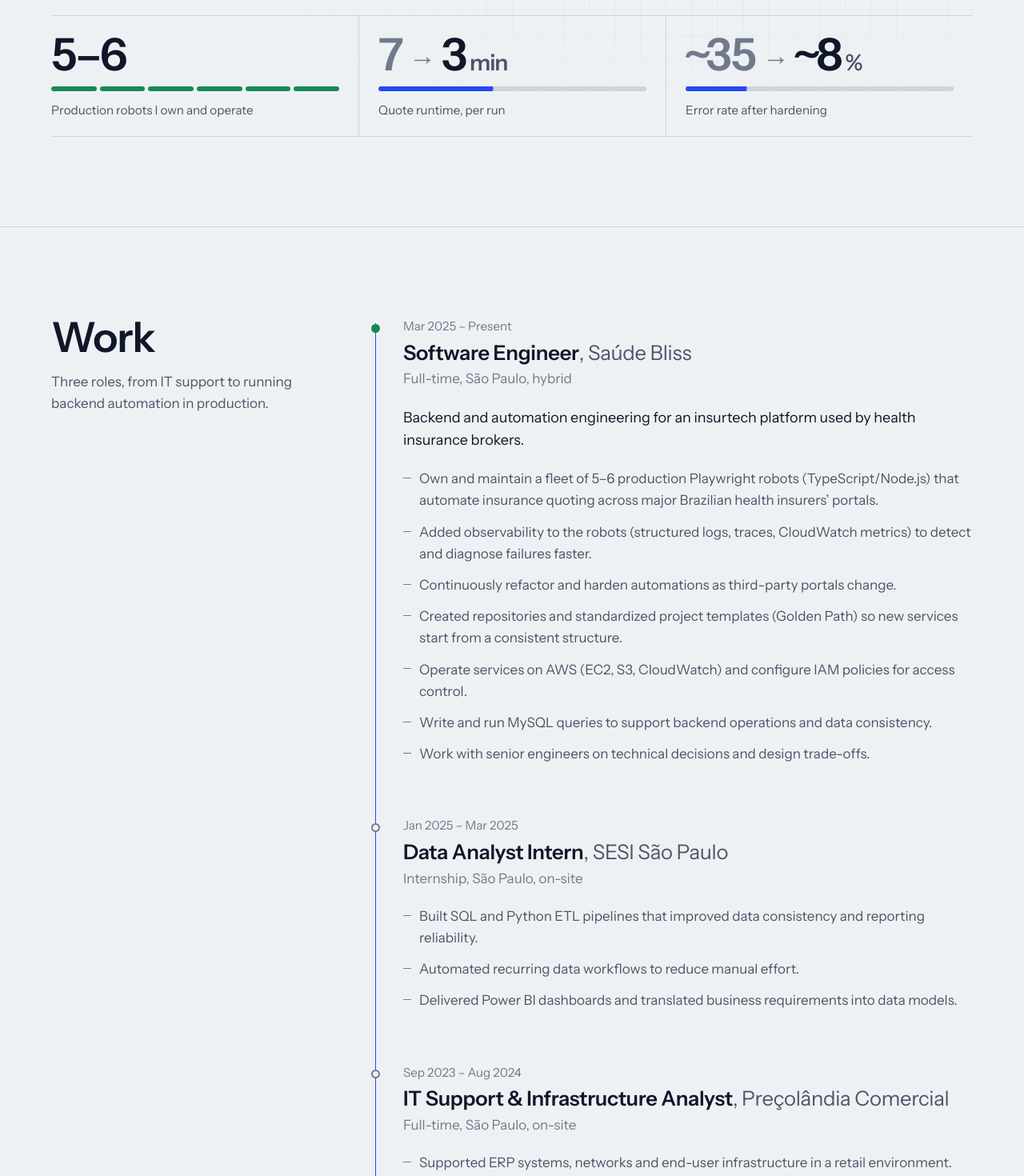
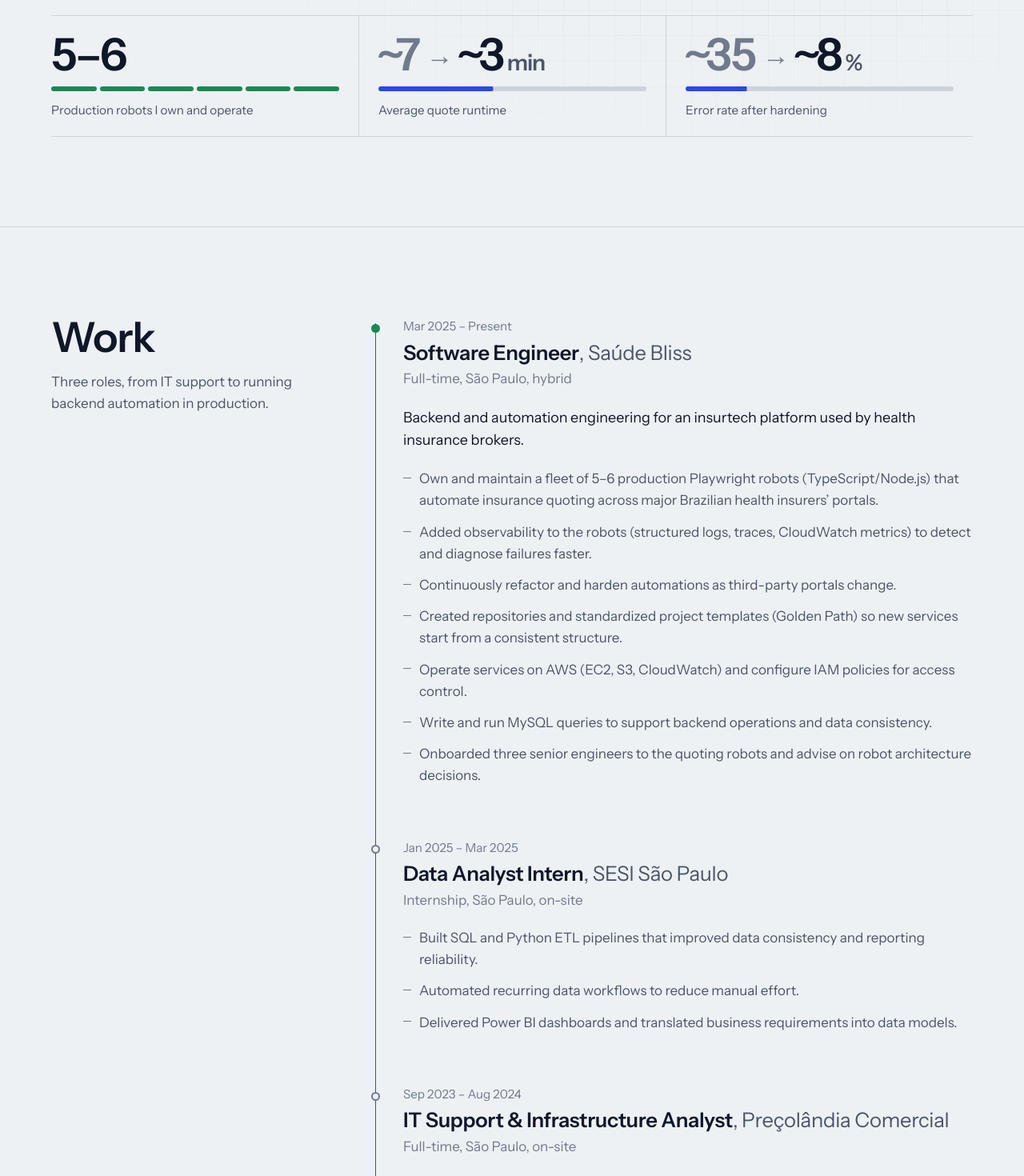
Before and after one commit to Passetti-cmd/erick-portfolio, a React (Vite) app: page / in a window 1280 px wide. Shown: the part 820-2290 px from the top of the page at 80% size. Built offline with nearby package versions, Linux system fonts and the light colour scheme.

Commit message:
feat: uptade html site portfolio

```diff
--- a/src/content/profile.ts
+++ b/src/content/profile.ts
@@ -35,14 +35,13 @@ export type Metric = {
 
 export const metrics: Metric[] = [
   { label: "Production robots I own and operate", after: 6, unit: "", display: "5–6" },
-  { label: "Quote runtime, per run", before: 7, after: 3, unit: "min" },
+  { label: "Average quote runtime", before: 7, after: 3, unit: "min", approx: true },
   { label: "Error rate after hardening", before: 35, after: 8, unit: "%", approx: true },
 ];
 
 export const about = [
   "I build and operate automation-heavy backend systems in production with Node.js, TypeScript and Python.",
-  "Today I own a fleet of 5–6 Playwright robots that integrate with the portals of major Brazilian health insurers to automate quoting for insurance brokers. I keep them reliable with structured logging, traces and monitoring on AWS (EC2, S3, CloudWatch), and I maintain the repositories, project templates (our “Golden Path”) and deployment workflows around them. I write MySQL daily and configure the IAM policies for the services I run.",
-  "The work I enjoy most is the kind where you can watch a system run and make it better: designing APIs, hardening integrations against third-party systems that change without notice, and adding observability so failures are found and fixed fast.",
+  "I like problems where the system I depend on keeps changing under me: third-party portals, flaky networks, moving selectors. My approach is to make failures visible first (logs, traces, metrics), then make them boring (retries, idempotency, clear runbooks).",
   "I lived and studied in Orlando, FL (2017–2019), so I work comfortably in English and in US-style teams. I’m finishing an associate’s degree in Systems Analysis and Development (December 2026).",
 ];
 
@@ -106,7 +105,7 @@ export const experience: ExperienceItem[] = [
       "Created repositories and standardized project templates (Golden Path) so new services start from a consistent structure.",
       "Operate services on AWS (EC2, S3, CloudWatch) and configure IAM policies for access control.",
       "Write and run MySQL queries to support backend operations and data consistency.",
-      "Work with senior engineers on technical decisions and design trade-offs.",
+      "Onboarded three senior engineers to the quoting robots and advise on robot architecture decisions.",
     ],
   },
   {
--- a/src/content/projects.ts
+++ b/src/content/projects.ts
@@ -103,7 +103,7 @@ export const projects: Project[] = [
     title: "Public Tender Radar",
     tagline: "Finds Brazilian public tenders and scores how well each fits a company.",
     description:
-      "Backend for a procurement platform that helps companies discover public tenders in Brazil: Playwright scraping across multiple portals, keyword matching and ML-based adherence scoring, served through a FastAPI REST API on MySQL.",
+      "Backend for a procurement platform that helps companies discover public tenders in Brazil: Playwright scraping across multiple portals, keyword-based adherence scoring, served through a FastAPI REST API on MySQL.",
     kind: "Personal project",
     topics: ["Web scraping", "Matching", "Multi-tenant"],
     stack: ["Python", "FastAPI", "SQLAlchemy", "MySQL", "Playwright", "JWT"],
--- a/src/content/pt.ts
+++ b/src/content/pt.ts
@@ -17,14 +17,13 @@ export const summaryPt =
 
 export const metricsPt: Metric[] = [
   { label: "Robôs em produção sob minha responsabilidade", after: 6, unit: "", display: "5–6" },
-  { label: "Tempo de cotação, por execução", before: 7, after: 3, unit: "min" },
-  { label: "Taxa de erro depois do hardening", before: 35, after: 8, unit: "%", approx: true },
+  { label: "Tempo médio de cotação", before: 7, after: 3, unit: "min", approx: true },
+  { label: "Taxa de erro depois das minhas correções", before: 35, after: 8, unit: "%", approx: true },
 ];
 
 export const aboutPt = [
   "Construo e opero sistemas backend com muita automação, em produção, usando Node.js, TypeScript e Python.",
-  "Hoje sou responsável por uma frota de 5–6 robôs Playwright que se integram aos portais das principais operadoras de saúde do Brasil para automatizar cotações para corretores. Mantenho esses robôs confiáveis com logs estruturados, traces e monitoramento na AWS (EC2, S3, CloudWatch), e cuido dos repositórios, dos templates de projeto (o nosso “Golden Path”) e dos fluxos de deploy em volta deles. Escrevo MySQL todo dia e configuro as políticas de IAM dos serviços que opero.",
-  "O trabalho de que mais gosto é aquele em que dá para ver o sistema rodando e melhorá-lo: desenhar APIs, deixar integrações resistentes a sistemas de terceiros que mudam sem aviso e adicionar observabilidade para que falhas sejam encontradas e corrigidas rápido.",
+  "Gosto de problemas em que o sistema do qual dependo muda o tempo todo: portais de terceiros, redes instáveis, seletores que mudam. Minha abordagem é primeiro deixar as falhas visíveis (logs, traces, métricas) e depois torná-las rotina (retries, idempotência, runbooks claros).",
   "Morei e estudei em Orlando, FL (2017–2019), então trabalho com tranquilidade em inglês e em times no estilo americano. Estou terminando o tecnólogo em Análise e Desenvolvimento de Sistemas (dezembro de 2026).",
 ];
 
@@ -59,7 +58,7 @@ export const experiencePt: ExperienceItem[] = [
       "Criei repositórios e templates de projeto padronizados (Golden Path) para que novos serviços comecem com uma estrutura consistente.",
       "Opero serviços na AWS (EC2, S3, CloudWatch) e configuro políticas de IAM para controle de acesso.",
       "Escrevo e executo queries MySQL para apoiar as operações de backend e a consistência dos dados.",
-      "Trabalho com engenheiros seniores em decisões técnicas e trade-offs de design.",
+      "Fiz o onboarding de três engenheiros seniores nos robôs de cotação e sou consultado nas decisões de arquitetura dos robôs.",
     ],
   },
   {
@@ -216,7 +215,7 @@ const projectTextPt: Record<string, ProjectText> = {
     title: "Public Tender Radar",
     tagline: "Encontra licitações públicas e calcula o quanto cada uma combina com a empresa.",
     description:
-      "Backend de uma plataforma de licitações que ajuda empresas a descobrir editais públicos no Brasil: scraping com Playwright em vários portais, matching por palavras-chave e score de aderência com ML, servido por uma API REST em FastAPI sobre MySQL.",
+      "Backend de uma plataforma de licitações que ajuda empresas a descobrir editais públicos no Brasil: scraping com Playwright em vários portais, score de aderência baseado em palavras-chave, servido por uma API REST em FastAPI sobre MySQL.",
     kind: "Projeto pessoal",
     topics: ["Web scraping", "Matching", "Multi-tenant"],
     problem:
--- a/src/content/ui.ts
+++ b/src/content/ui.ts
@@ -47,7 +47,7 @@ export const ui = {
       workIntro: "Three roles, from IT support to running backend automation in production.",
       projectsIntro:
         "Things I built on my own time to go deeper on APIs, data and scraping. Each one links to a write-up and the code.",
-      skillsIntro: "What I use day to day, grouped by where it sits in the stack.",
+      skillsIntro: "Tools I’ve used in production and in personal projects.",
       certifications: "Certifications",
     },
     projects: {
@@ -130,7 +130,7 @@ export const ui = {
       workIntro: "Três cargos, do suporte de TI até rodar automação backend em produção.",
       projectsIntro:
         "Coisas que construí no meu tempo livre para me aprofundar em APIs, dados e scraping. Cada um tem um texto explicando e o código.",
-      skillsIntro: "O que uso no dia a dia, agrupado pela camada da stack.",
+      skillsIntro: "Ferramentas que usei em produção e em projetos pessoais.",
       certifications: "Certificações",
     },
     projects: {
```
